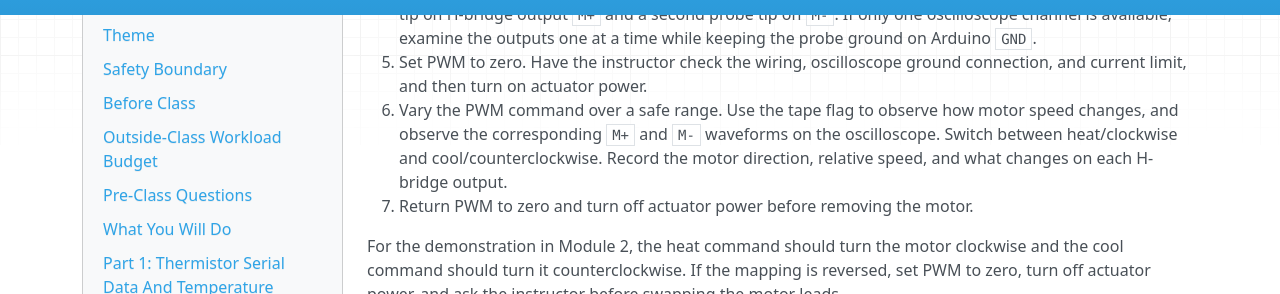
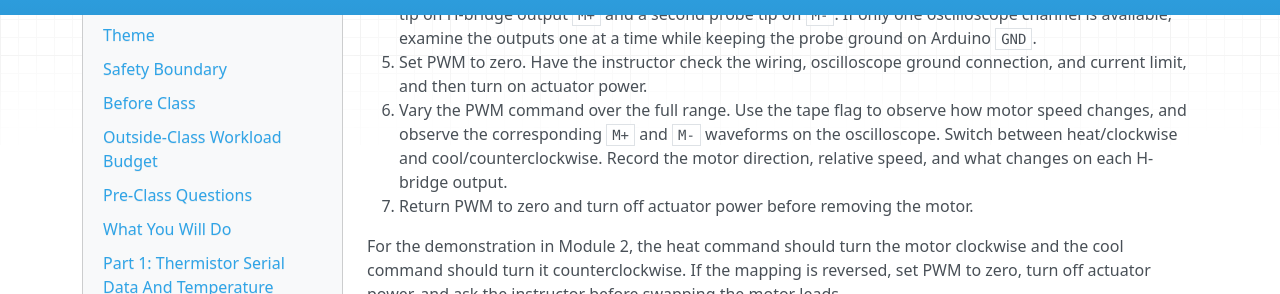
Before and after one commit to SethFraden/Phys39F26-course, an MkDocs documentation site: the page built from course/labs/lab-02/index.md, in a window 1280 px wide and 900 px high, scrolled down 6239 px. Shown: the part 161-455 px from the top of the window. Built offline with MkDocs 1.6.1, drawn with Linux system fonts in a browser that asks for light colours; nearby versions of some CDN libraries; a script that is not in the unit is left out.

Commit message:
Update Module 2 motor PWM range

```diff
--- a/course/labs/lab-02/index.md
+++ b/course/labs/lab-02/index.md
@@ -252,7 +252,7 @@ H-bridge outputs, not ground points.**
    the outputs one at a time while keeping the probe ground on Arduino `GND`.
 5. Set PWM to zero. Have the instructor check the wiring, oscilloscope ground
    connection, and current limit, and then turn on actuator power.
-6. Vary the PWM command over a safe range. Use the tape flag to observe how
+6. Vary the PWM command over the full range. Use the tape flag to observe how
    motor speed changes, and observe the corresponding `M+` and `M-` waveforms
    on the oscilloscope. Switch between heat/clockwise and
    cool/counterclockwise. Record the motor direction, relative speed, and what
--- a/docs/index.html
+++ b/docs/index.html
@@ -257,5 +257,5 @@ does not appear, check <strong>Dashboard -&gt; My courses</strong> in Moodle.</p
 
 <!--
 MkDocs version : 1.6.1
-Build Date UTC : 2026-09-02 11:43:08.878203+00:00
+Build Date UTC : 2026-09-02 11:46:53.850983+00:00
 -->
--- a/docs/labs/lab-02/index.html
+++ b/docs/labs/lab-02/index.html
@@ -447,7 +447,7 @@ H-bridge outputs, not ground points.</strong></p>
    the outputs one at a time while keeping the probe ground on Arduino <code>GND</code>.</li>
 <li>Set PWM to zero. Have the instructor check the wiring, oscilloscope ground
    connection, and current limit, and then turn on actuator power.</li>
-<li>Vary the PWM command over a safe range. Use the tape flag to observe how
+<li>Vary the PWM command over the full range. Use the tape flag to observe how
    motor speed changes, and observe the corresponding <code>M+</code> and <code>M-</code> waveforms
    on the oscilloscope. Switch between heat/clockwise and
    cool/counterclockwise. Record the motor direction, relative speed, and what
```
Also changed, not shown: docs/search/search_index.json.
